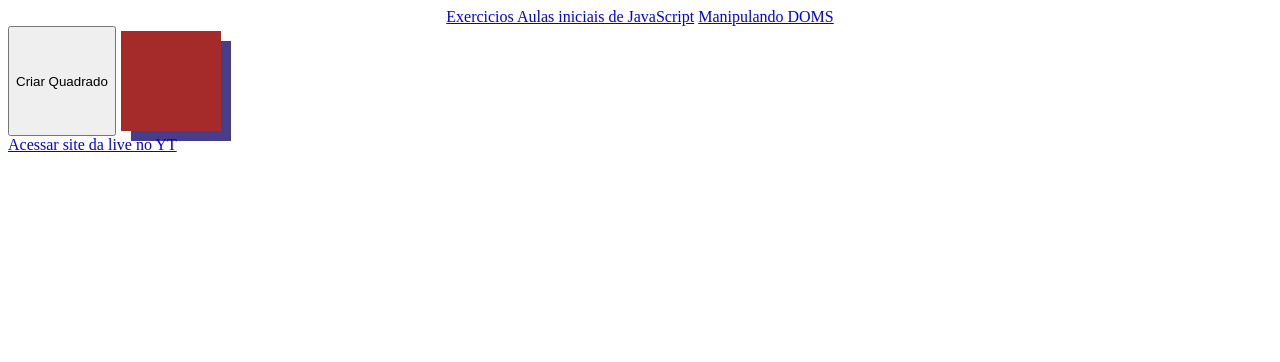
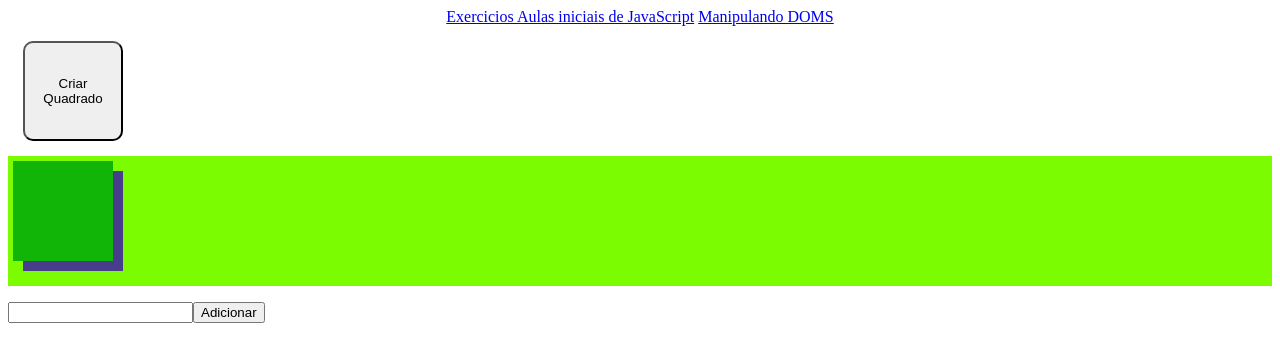
Before and after one commit to Steven-exe/Aulas-Iniciais, a plain HTML site: page index.html in a window 1280 px wide. Both pictures are taken after a click on the button "Criar Quadrado". Drawn offline with Linux system fonts and the light colour scheme.

Commit message:
quadrados

```diff
--- a/index.html
+++ b/index.html
@@ -2,7 +2,7 @@
 
     <style>
         .quadrado{
-            background-color: brown;
+            background-color: lightcoral;
             width: 100px;
             height: 100px;
             margin: 5px;
@@ -13,85 +13,37 @@
             display:flex;
         }
 
+        .criarQuad{
+            padding: 5px;
+            height: 100px;
+            width: 100px;
+            margin: 15px;
+            border-radius: 10px;
+        }
+
     </style>
+
     <head>
         <meta charset="UTF-8">
         <title>Curso JavaScript</title>
     </head>
+
     <body>
         <div align="center">
             <a href="./PDFs/exe1.pdf">Exercicios Aulas iniciais de JavaScript</a>
             <a href="./PDFs/exe2.pdf">Manipulando DOMS</a>
         </div>
-
-        <div id="caixa">
         <button class="criarQuad">Criar Quadrado</button>
-            <div class="quadrado"></div>
-        </div>
+            <div id="caixa" style="background-color: lawngreen; height: 130px;">
 
             </div>
 
-        <div id="app">
-           <!--<input id="nome" />-->
 
+        <div id="lista">
+            <ul>
+            </ul>
         </div>
 
-        <script>
-             function getRandomColor() {
-                  var letters = "0123456789ABCDEF";
-                  var color = "#";
-
-                    for (var i = 0; i < 6; i++) {
-                        color += letters[Math.floor(Math.random() * 16)];
-                    }
-                return color;
-                }
-
-            var linkElement = document.createElement("a");
-            linkElement.setAttribute('href', "https://www.youtube.com/watch?v=K6xaSrNuB5k&feature=youtu.be", '_blank')
-            linkElement.setAttribute('title', "meu comeco de site")
-
-            var textElement = document.createTextNode('Acessar site da live no YT');
-            linkElement.appendChild(textElement);
-
-            var containerElement = document.querySelector('#app');
-            containerElement.appendChild(linkElement);
-
-            var inputElement = document.querySelector("#nome")
-            containerElement.Child
-
-            btnCriar = document.querySelector('button.criarQuad')
-
-
-
-            var cQ = document.querySelector('#quadrado');
-
-            btnCriar.onclick = function(){
-
-                iden++;
-
-                var divElement = document.createElement("div");
-
-                divElement.setAttribute('class', "quadrado");
-                divElement.setAttribute('name', iden);
-
-                var conElement = document.querySelector('#caixa');
-
-                conElement.appendChild(divElement);
-                console.log(iden);
-
-
-
-                //setInterval(cQ, 0500);
-            }
-
-            btnCriar.onmouseover= function(){
-                    colo = getRandomColor()
-                btnCriar.setAttribute('background-color', colo);
-            }
-
-
-
-        </script>
+        <script src=/scripts.js></script>
     </body>
 </html>
--- a/scripts.js
+++ b/scripts.js
@@ -1,188 +1,116 @@
+
+var linkElement = document.createElement("a");
+    linkElement.setAttribute('href', "https://www.youtube.com/watch?v=K6xaSrNuB5k&feature=youtu.be", '_blank')
+    linkElement.setAttribute('title', "meu comeco de site")
+
+    var textElement = document.createTextNode('Acessar site da live no YT');
+        linkElement.appendChild(textElement);
+
+        btnCriar = document.querySelector('button.criarQuad')
+
+        function getRandomColor(pos) {
+            var letters = "0123456789ABCDEF";
+            var color = "#";
+
+              for (var i = 0; i < 6; i++) {
+                  color += letters[Math.floor(Math.random() * 16)];
+              }
+          return color;
+          }
+
+//-------------------Fazer quadrados----------------------------
+    var cxVerd = document.querySelector('#caixa')
+    var btnElement = document.querySelector('.criarQuad')
+
+    var listQuad = [];
+
+     function colocarAT(pos){
+         var pegador = document.querySelector('#'+pos+'')
+         pegador.setAttribute('style', 'background-color:'+getRandomColor()+'')
+     }
+
+    btnElement.onclick = function (){
+        var iden = "A"+Math.floor(Math.random() * 192837)
+        console.log(iden)
+        var mod = document.createElement('div')
+        var cor = getRandomColor();
+        mod.setAttribute('class', 'quadrado')
+        mod.setAttribute('id', ''+iden+'')
+        mod.setAttribute('style', 'background-color:'+cor+'')
+        mod.setAttribute('onmouseover', 'colocarAT("'+iden+'")')
+        cxVerd.appendChild(mod);
+
+        listQuad.push(iden)
+        }
 
 
-            const aula1 = {
-            //javascript ** Sempre no final para carregar todos os outros elemtentos para o JS ler...
 
-             /*----------------------------------------------------------
-             console.log("Hello World")
-             var nome="Estevan";
-             var idade = 20;
-             var peso = 80.6
-             var humano = true;
+//------------------ Lista -------------------------
 
-             var alunos = ["Estevan", "Leroy", "Wanderson"]
+    var nomes = JSON.parse(localStorage.getItem('list_toDos')) || [];
 
-             var aluno ={
-                 nome: "Estevan",
-                 idade: 20,
-             }
+    var pLista = document.querySelector("#lista");
+    var blocoLista = document.querySelector("#lista ul");
+    var barraText = document.createElement('input');
+        barraText.setAttribute('type', "text");
+            barraText.setAttribute('name', "nome");
 
-             console.log(alunos)
-             ----------------------------------------------------------*/
 
-                /*-------------------------------------------------------
-                function retornasexoIF(sexo){
-                    if (sexo === "M"){
-                        return "Masculino"
-                    } else if (sexo==="F"){
-                        return "Feminino"
-                    } else {
-                        return  "Outro"
-                    }
-                }
-                retornasexoIF("M")
+    var btLista = document.createElement("button")
+            btLista.setAttribute("onClick", "adicionar()")
+                barraText.setAttribute("id", "barr")
 
-                function retornarSexoSwitch(sexo){
-                    switch (sexo) {
-                        case 'M':
-                            return "Masculino";
+    var texbt = document.createTextNode("Adicionar")
+        btLista.appendChild(texbt);
+            pLista.appendChild(barraText);
+                pLista.appendChild(btLista);
 
-                        case "F":
-                            return "Feminino";
-                    default:
-                        return "Outro";
-                    }
-                }
+        function adicionar(){
+  var pegText = document.querySelector('#lista input').value;
+  //var segText = pegText.value;
+  nomes.push(pegText);
+  document.getElementById('barr').value = "";
 
-                console.log(retornarSexoSwitch("F"));
+  listNomes();
 
-                var sexo = "M";
+  console.log("foi em Adicionar()");
 
-                let teste = (sexo === 'M') ? 'Masculino' : "Feminino"
+  svOnStorage();
+        }
 
-                console.log(teste)
-                ------------------------------------------------------------*/
+        function listNomes(){
 
-                /*----------------------------------------------------------
-                for (var i; i<100;i++){
-                    console.log(i);
-                }
+        blocoLista.innerHTML = '';
+        console.log("Apagou lista antiga");
 
-                 var a = 3541534654983218
+        for (nome of nomes){
+            var bloco = document.createElement("li");
+            var textList = document.createTextNode(nome);
+            var btnExcluir = document.createElement("a");
+            var btnExTxt = document.createTextNode("Excluir");
+            btnExcluir.appendChild(btnExTxt);
 
-                while (a>=10 ){
-                    console.log(a);
-                    a = a*1/2;
-                }
+            btnExcluir.setAttribute("href", "#");
 
-                 -----------------   setIntervel setTimeout-------------
+            var pos = nomes.indexOf(nome);
+            btnExcluir.setAttribute('onclick', 'deleteNome('+pos+')')
 
-                 let num = 0
+            blocoLista.appendChild(bloco);
+            blocoLista.append(btnExcluir);
+            bloco.appendChild(textList);
 
-                    function exibiralgo(){
+                console.log("printou listNomes")
+            }
+        }
 
-                        num++
+        function deleteNome(pos){
+            nomes.splice(pos, 1);
+            listNomes();
+            svOnStorage();
+        }
 
-                        console.log("hello world - "+num)
-                    }
-                    setInterval(exibiralgo, 3000);
+        function svOnStorage(){
+            localStorage.setItem('list_toDos', JSON.stringify(nomes));
+        }
 
-                        Loga uma frase em console.log
-
-                        var endereco = {
-                       rua: "Rua dos pinheiros",
-                       numero: 1293,
-                       bairro: "Centro",
-                       cidade: "São Paulo",
-                       uf: "SP"
-                        };
-
-                        const retorno = "O usuário mora em " + endereco.cidade +" / " + endereco.uf + ", no bairro " +endereco.bairro+ ", na rua "+ "\""+ endereco.rua+"\" com nº "+endereco.numero+"."
-                        console.log(retorno);
-
-                        Determina os numeros pares entre um intervalo de numeros com "x % 2" se 0 = par, se 1 = impar
-
-                        function pares(x, y) {
-                        if (x<y){
-                            for ( x; x<y ;x++){
-                                if (x % 2 == 0){
-                                    console.log(x);
-                                }
-                            }
-                        } else if (x>y){
-                            for ( y; x>y ;y++){
-                                if (y % 2 == 0){
-                                    console.log(y);
-                                }
-                            }
-                        }
-
-                    }
-
-                    pares(321, 31);
-
-                    --------------Verifica o texte de um array com "indexOf"---------
-
-                     function temHabilidade(array, text){
-                    if (array.indexOf(text) === -1){
-                        return false
-                    } else {
-                        return true
-                    }
-
-                }
-
-                var skills = ["JavaScript", "ReactJS", "React Native"];
-
-                console.log(temHabilidade(skills, "ReactJS"));
-
-                -------------------------simples funcção de uso do Switch Case
-
-                function experiencia(anos) {
-                      switch(anos){
-                          case 0,1: return "Iniciante";
-                          case 2,3: return "Intermediário";
-                          case 4,5,6: return "Avançado";
-                          default:return "Jedi Master";
-
-                      }
-
-                    }
-
-                    var anosEstudo = 3;
-                    console.log(experiencia(anosEstudo));
-
-                    // De 0-1 ano: Iniciante
-                    // De 1-3 anos: Intermediário
-                    // De 3-6 anos: Avançado
-                    // De 7 acima: Jedi Master
-
-                -------------------Função que verifica toda a Array Usuarios e lista seus objetes com metodo .join()
-
-                    var usuarios = [
-                          {
-                            nome: "Diego",
-                            habilidades: ["Javascript", "ReactJS", "Redux"]
-                            },
-
-                          {
-                            nome: "Gabriel",
-                            habilidades: ["VueJS", "Ruby on Rails", "Elixir"]
-                          }
-                          ];
-
-                          function listaHab(array){
-                              for(var i = 0; i <= array.length;i++){
-                                  if (array[i] != undefined){
-                                      console.log("O "+array[i].nome+" possui as habilidades: "+array[i].habilidades.join(', ')+".")
-                                  }
-                              }
-                          }
-
-                          listaHab(usuarios);
-
-                    */
-                        }
-
-            const manipulandoDOM = {
-                /*                                            //           (Usado para achar um valor dentro de input)
-                                            //                 /\
-                                            //                 |
-            var inputElement = document.querySelector("input[name=nome]"); // refencia toda a DOM e procura por "<input ... name=nome>"
-            var btnElement = document.querySelector('button.botao');
-
-            btnElement.onclick = function(){
-                //var text = inputElement.value;
-                alert(inputElement.value);
-            }*/
-            }
+        listNomes();
```
Lines whose indentation alone changed are shown as unchanged.
